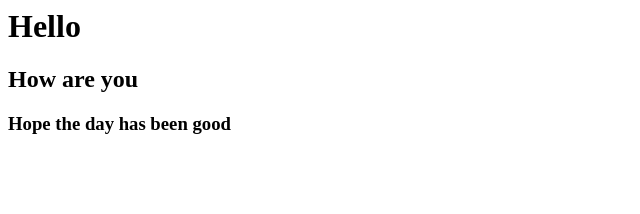
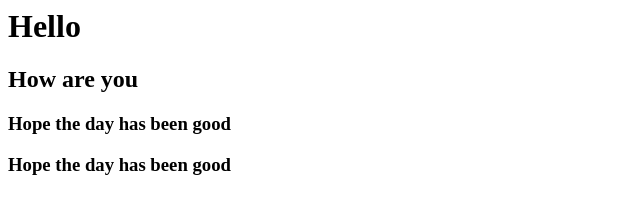
Before and after one commit to VijaySalian-Org/tesco-myfirst-repo, a plain HTML site: page index.html in a window 1280 px wide. Shown: the whole page, without its empty margins (0-640 px from the left). Drawn offline with Linux system fonts and the light colour scheme.

Commit message:
Update index.html

```diff
--- a/index.html
+++ b/index.html
@@ -1,3 +1,4 @@
 <h1>Hello</h1>
 <h2>How are you<h2></h2>
   <h3>Hope the day has been good</h3>
+    <h3>Hope the day has been good</h3>
```
